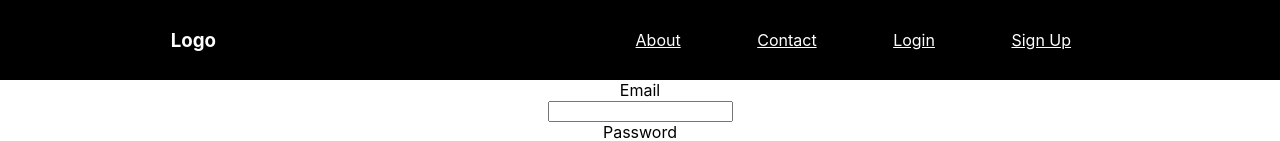
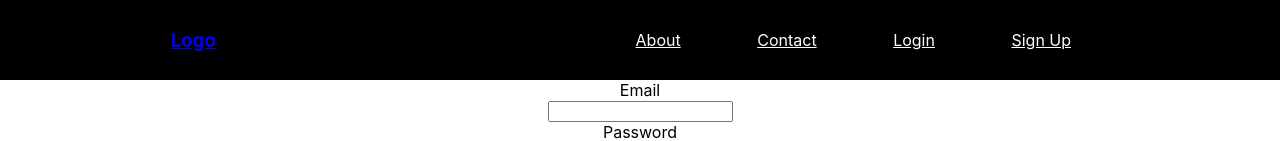
Before and after one commit to supakit25433/Sample-React-with-Firebase, a React (Create React App) app: page / in a window 1280 px wide. Shown: the top 141 px of the page. Built offline with nearby package versions, Linux system fonts and the light colour scheme; no server answers.

Commit message:
Add link in logo can go to default

```diff
--- a/src/components/Header.js
+++ b/src/components/Header.js
@@ -9,7 +9,9 @@ function Header() {
 
     return (
         <nav className='nav1'>
+            <Link to='/'>
                 <h3>Logo</h3>
+            </Link>
             <ul className='navLink'>
                 <Link style={navStyle} to='/about'>
                     <li className=''>About</li>
```
Lines whose indentation alone changed are shown as unchanged.
